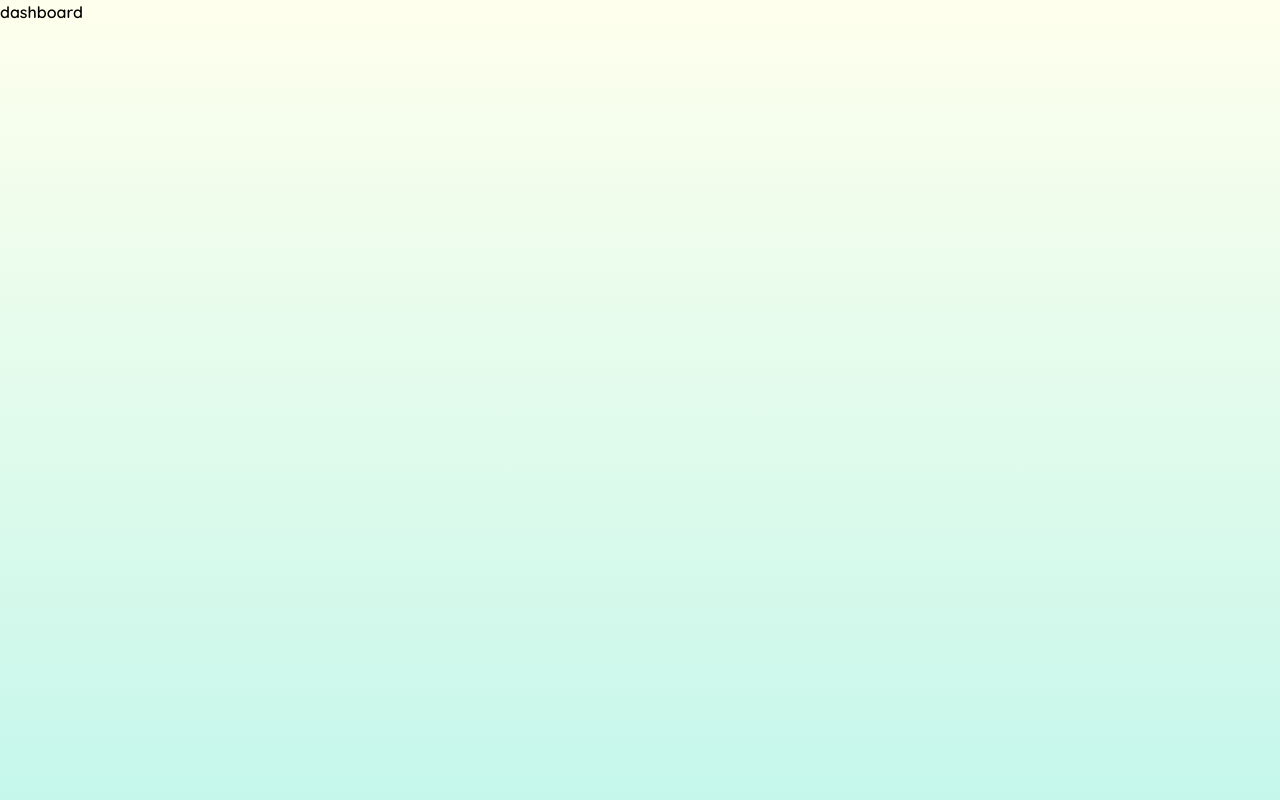
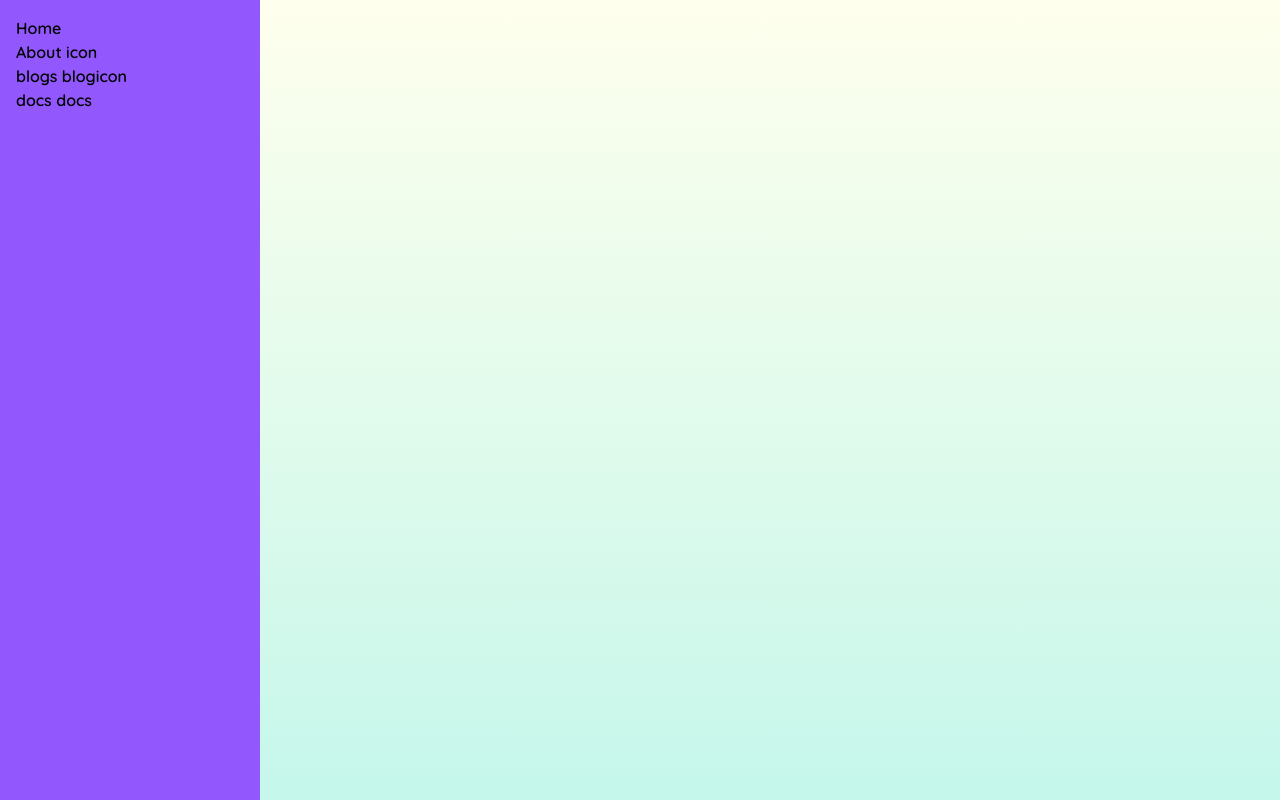
Before and after one commit to codergalib20/docs-portfolio, a Next.js app: page /dashboard in a window 1280 px wide. Built offline with nearby package versions, Linux system fonts and the light colour scheme.

Commit message:
deleted some functions]

```diff
--- a/src/fakeData/menus.ts
+++ b/src/fakeData/menus.ts
@@ -1,3 +1,5 @@
+import { AiFillHome } from "react-icons/ai";
+
 type Data = {
   name: string;
   icon: string;
@@ -10,7 +12,7 @@ type Data = {
 const menus: Data[] = [
   {
     name: "Home",
-    icon: "icon",
+    icon: ``,
   },
   {
     name: "About",
@@ -26,6 +28,46 @@ const menus: Data[] = [
       },
     ],
   },
+  {
+    name: "blogs",
+    icon: "blogicon",
+    sub: [
+      {
+        name: "blog-1",
+        icon: "blogicon-1",
+      },
+      {
+        name: "blog-2",
+        icon: "blogicon-2",
+      },
+      {
+        name: "blog-3",
+        icon: "blogicon-3",
+      },
+      {
+        name: "blog-4",
+        icon: "blogicon-4",
+      },
+    ],
+  },
+  {
+    name: "docs",
+    icon: "docs",
+    sub: [
+      {
+        name: "docs 1",
+        icon: "docs icon",
+      },
+      {
+        name: "docs 2",
+        icon: "docs icon",
+      },
+      {
+        name: "docs 3",
+        icon: "docs icon",
+      },
+    ],
+  },
 ];
 
 export default menus;
--- a/src/pages/dashboard.tsx
+++ b/src/pages/dashboard.tsx
@@ -1,7 +1,16 @@
+import menus from "@/fakeData/menus";
+
 export default function Dashboard() {
     return (
         <div>
-            dashboard
+            <div className="flex h-screen">
+                <div className="w-[260px] bg-[#9257fd] h-full p-4 ">
+                    {menus.map((item, index) => (
+                        <div key={index}>{item.name} {item.icon}</div>
+                    ))}
+                </div>
+                <div></div>
+            </div>
         </div>
     )
 }
```
